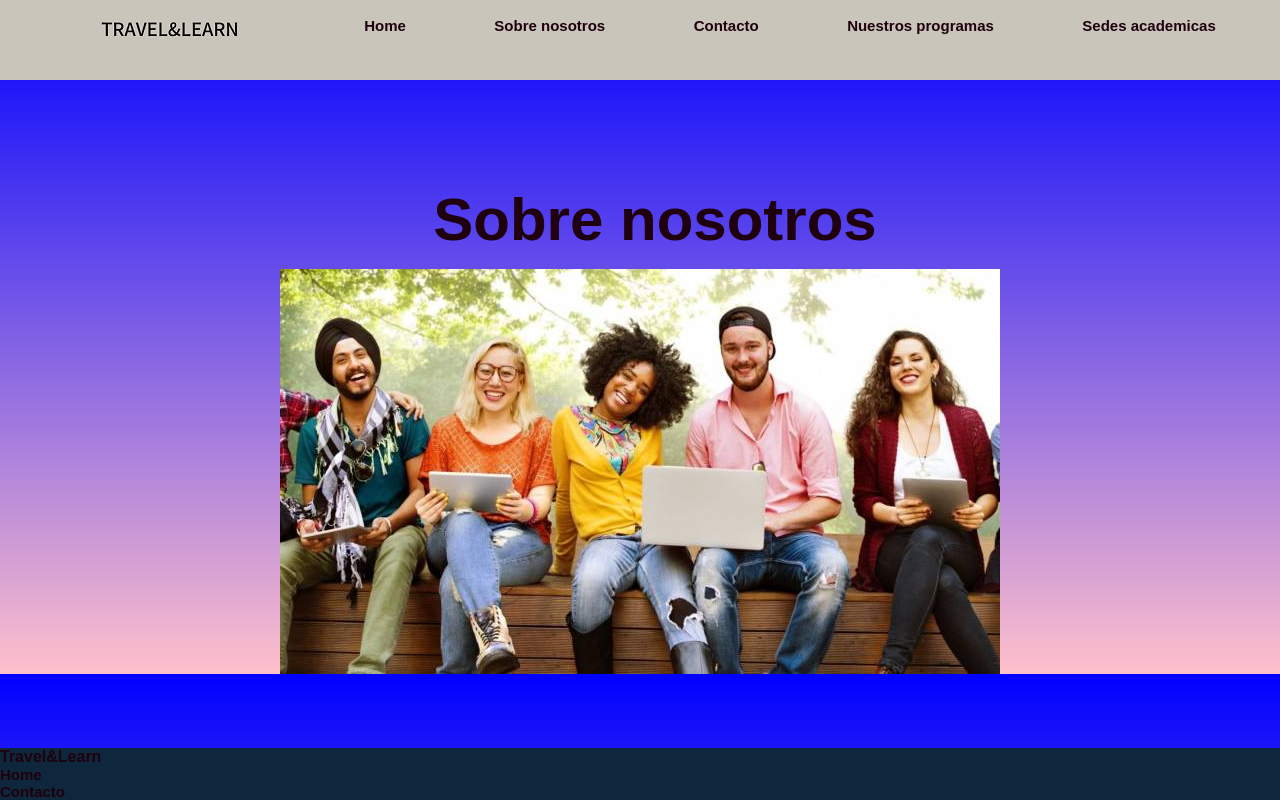
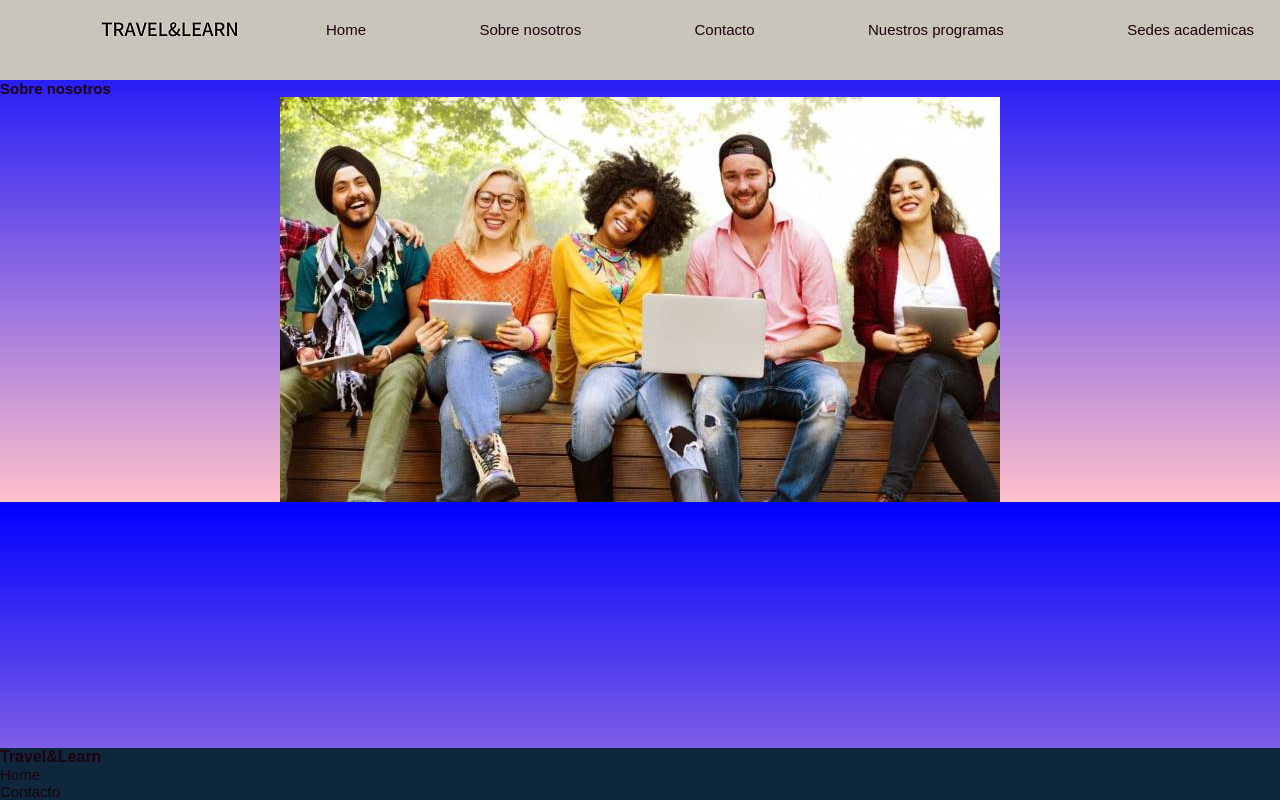
Before and after one commit to abrilsf/travelandlearn, a plain HTML site: page views/nosotros.html in a window 1280 px wide. Drawn offline with Linux system fonts and the light colour scheme; a web font is replaced by a local one.

Commit message:
Segunda versión del proyecto -v2

```diff
--- a/css/estilo.css
+++ b/css/estilo.css
@@ -24,7 +24,7 @@
 html{
     font-size: 62.5%;
     font-family: var(--font-primary);
-    font-weight: bolder;
+    /*font-weight: ; */
     color: var(--principal);
 }
 body {
@@ -67,27 +67,39 @@ header a{
 /*Header y barra de navegación*/
 header {
     background-color: var(--secondary);
-    align-items: center;
    }
 header .barra {
     justify-content: space-between;
+    align-items: center;
     min-height: 10vh;
     padding: 0 2rem;
 }
 
 header .logo {
-    flex-basis: 50%;
+    flex-basis: 30%;
     float: left;
 }
 
 header .menu {
-    flex-basis: 30%;
-    justify-content:space-around;
+    flex-basis: 40%;
+    justify-content:space-between;
 }
+
+
 .menu .menu__item{
-    border: 2px solid var(--secondary);
+    border: 1px solid var(--secondary);
+    transition: all .3s ease-in-out;
+}
+.menu .menu__item:hover {
+    border-color: var(--principal);
 
 }
+.menu .menu__item .menu__link {
+    font-size: 1.5em;
+    padding: 0.5rem;
+
+}
+
 
 
 .nosotros {
@@ -95,11 +107,14 @@ header .menu {
     margin: 0px auto;
     size: 500px;
 }
-h2 {
+
+h2 .animation{
  text-align: center;
  font-size: 60px;
-margin-top: 2em;
-transform: translate(15px, -15px);
+ margin-top: 2.5em;
+ /*animation-duration: 2s;
+ animation-name: aprender;
+ animation-iteration-count: infinite; */
 }
 
 .textorelativo {
--- a/views/nosotros.html
+++ b/views/nosotros.html
@@ -1,4 +1,4 @@
-<!DOCTYPE html>
+ <!DOCTYPE html>
 <html lang="en">
 <head>
     <meta charset="UTF-8">
@@ -18,15 +18,15 @@
 
         <ul class="flex-row menu">
           <li class="menu__item" >
-            <a href="../index.html">Home</a></li>
+            <a href="../index.html" class="menu__link" >Home</a></li>
           <li class="menu__item">
-            <a href="./nosotros.html">Sobre nosotros</a></li>
+            <a href="./nosotros.html" class="menu__link" >Sobre nosotros</a></li>
           <li class="menu__item">
-            <a href="./contacto.html">Contacto</a></li>
+            <a href="./contacto.html" class="menu__link" >Contacto</a></li>
           <li class="menu__item">
-            <a href="./nuestrosprogramas.html">Nuestros programas</a</li>
+            <a href="./nuestrosprogramas.html" class="menu__link" >Nuestros programas</a</li>
           <li class="menu__item">
-            <a href="./academias.html">Sedes academicas</a></li>
+            <a href="./academias.html" class="menu__link" >Sedes academicas</a></li>
         </ul>
         </nav>
     </header>
```
Also changed, not shown: index.html (+6 -6 lines), views/academias.html (+5 -5 lines), views/contacto.html (+6 -6 lines).
